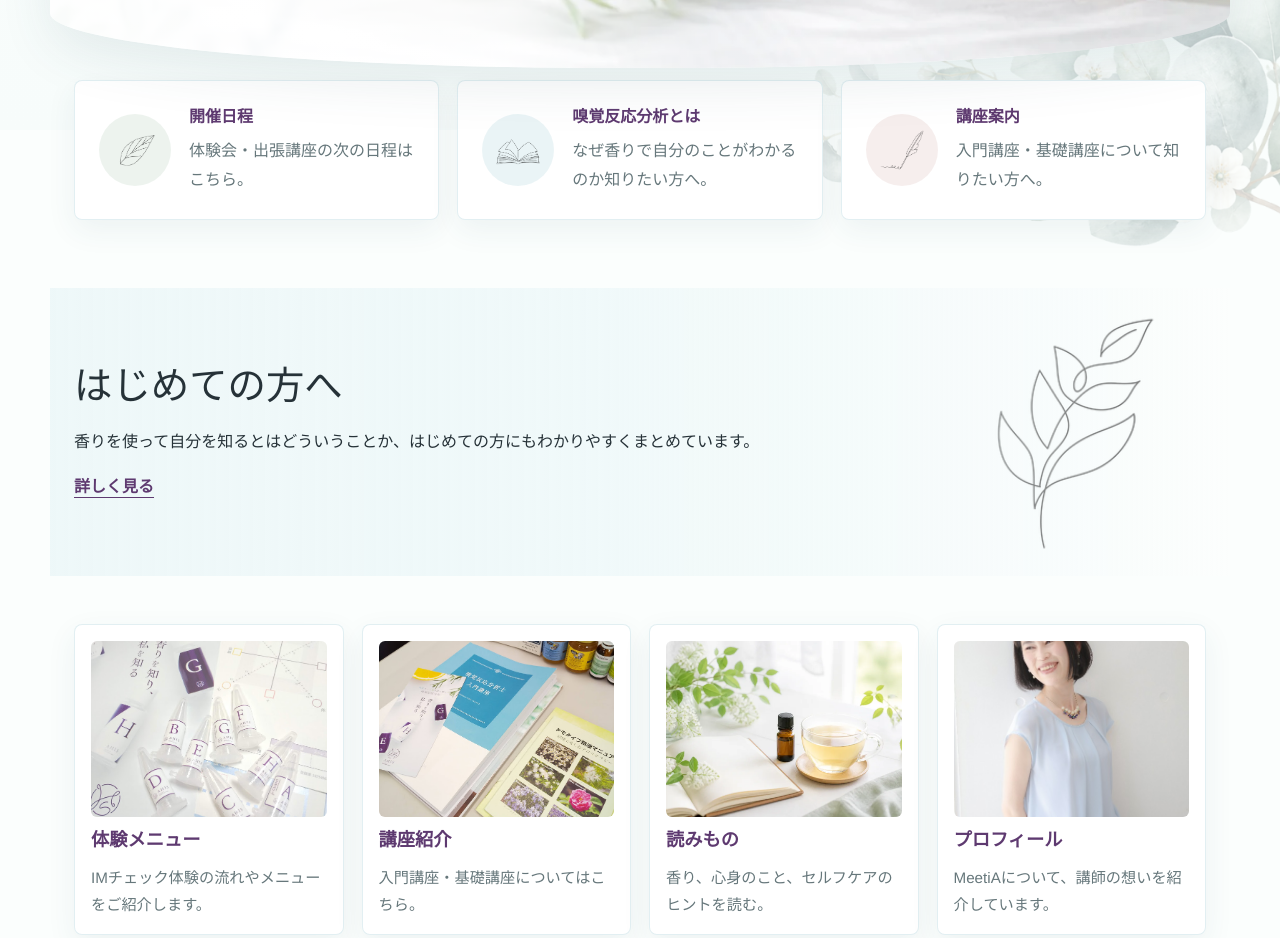
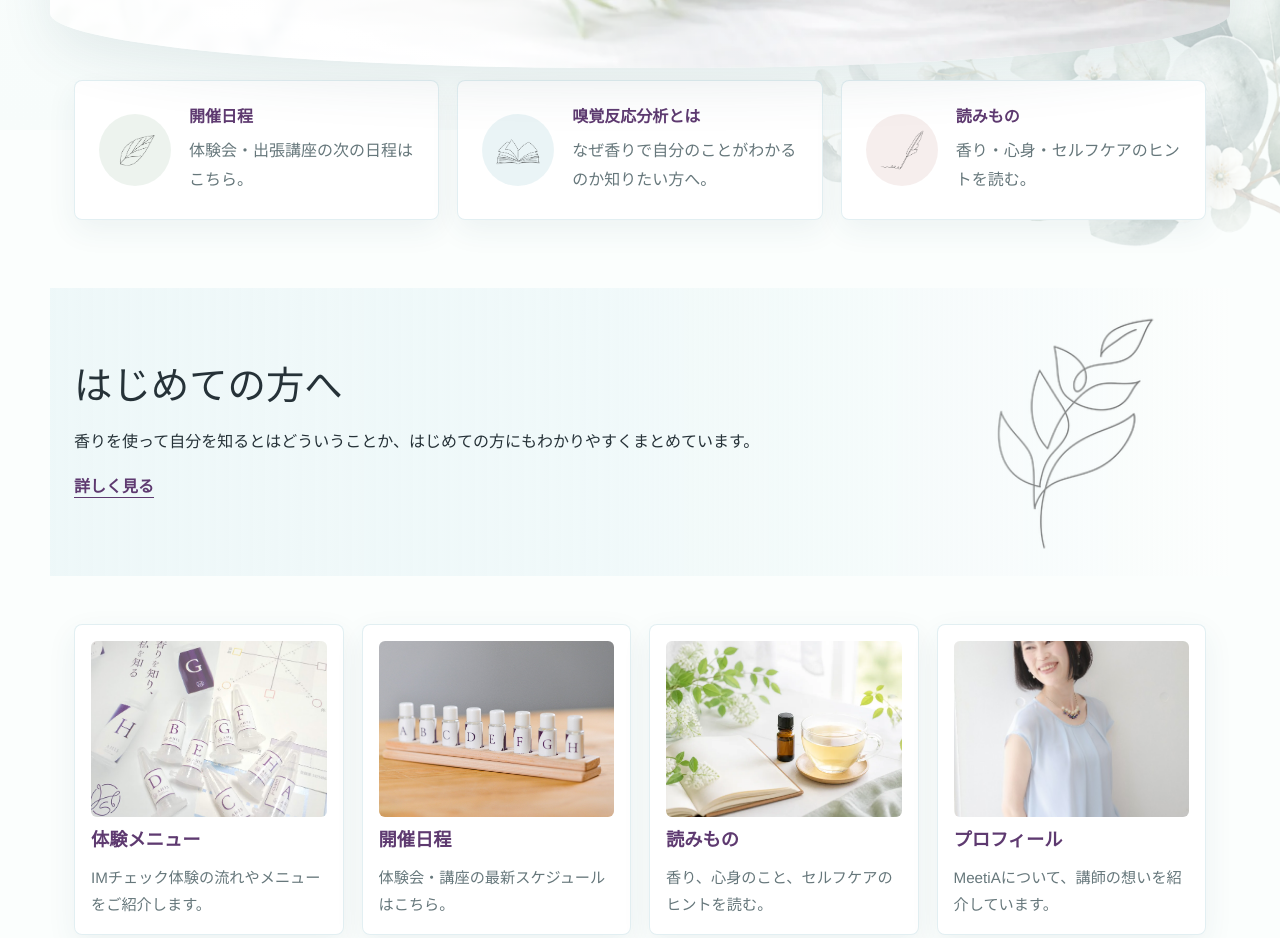
Before and after one commit to meettmc-stack01/meetia-site, an Astro site: page / in a window 1280 px wide. Shown: the part 670-1608 px from the top of the page. Built offline with nearby package versions, Linux system fonts and the light colour scheme; Astro itself is replaced by a stand-in of ours.

Commit message:
カードリンク修正

```diff
--- a/src/pages/index.astro
+++ b/src/pages/index.astro
@@ -79,12 +79,12 @@ const currentYear = new Date().getFullYear();
           <span>嗅覚反応分析とは</span>
           <p>なぜ香りで自分のことがわかるのか知りたい方へ。</p>
         </a>
-        <a class="entry-card" href="/courses/">
+        <a class="entry-card" href="/blog/">
           <span class="entry-icon entry-icon-pink" aria-hidden="true">
             <img src="/images/pen1.png" alt="" />
           </span>
-          <span>講座案内</span>
-          <p>入門講座・基礎講座について知りたい方へ。</p>
+          <span>読みもの</span>
+          <p>香り・心身・セルフケアのヒントを読む。</p>
         </a>
       </section>
 
@@ -104,10 +104,10 @@ const currentYear = new Date().getFullYear();
           <span>体験メニュー</span>
           <p>IMチェック体験の流れやメニューをご紹介します。</p>
         </a>
-        <a class="site-link-card" href="/courses/">
-          <img src="/images/nyumon1.jpg" alt="" />
-          <span>講座紹介</span>
-          <p>入門講座・基礎講座についてはこちら。</p>
+        <a class="site-link-card" href="/schedule/">
+          <img src="/images/8bottles01.jpg" alt="" />
+          <span>開催日程</span>
+          <p>体験会・講座の最新スケジュールはこちら。</p>
         </a>
         <a class="site-link-card" href="/blog/">
           <img src="/images/blog/aroma-selfcare-reading.webp" alt="" />
```
Also changed, not shown: src/pages/im-check.md (+2 -0 lines).
